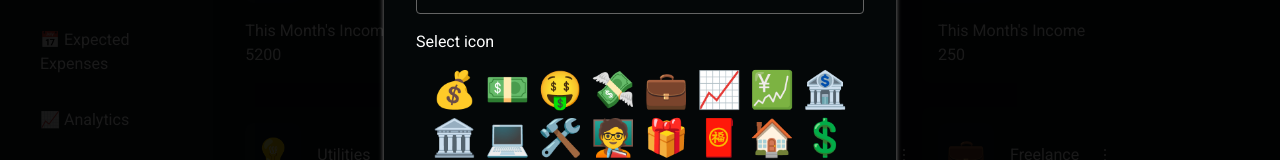
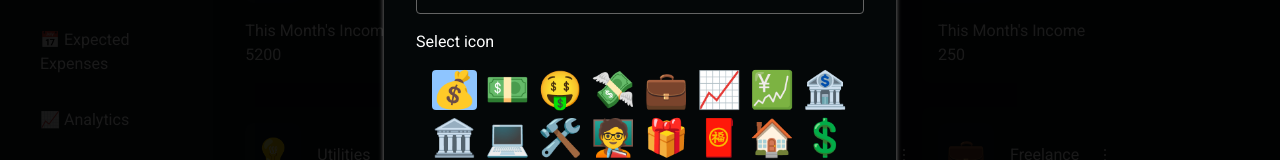
Before and after one commit to Errol-Anthony-Jano/SoftEnggProject, a React (Vite) app in the folder ExziApp/: page /income_categories in a window 1280 px wide. Both pictures are taken after a click on the button "➕ Add income category". Shown: the part 292-452 px from the top of the page. Built offline with nearby package versions, Linux system fonts and the light colour scheme.

Commit message:
Added state and behavior when button is clicked in IconSelector

```diff
--- a/ExziApp/src/components/forms_general/CategoryFormComponents.jsx
+++ b/ExziApp/src/components/forms_general/CategoryFormComponents.jsx
@@ -49,12 +49,13 @@ export const CategoryNameField = ({name_label}) => {
 }
 
 export const IconPicker = ({type, icon_pick_label}) => {
+    const [currentIcon, setCurrentIcon] = useState(emojiIcons[0])
     return (
         <Field as="div" className={`flex flex-col min-h-0`}>
             <label>{icon_pick_label}</label>
             <div className="w-full flex flex-wrap overflow-y-scroll gap-2 p-4 grow">
                 {emojiIcons.map((icon) => (
-                    <button key={icon} className="text-4xl hover:bg-[#101a1e] rounded-sm" type="button" onClick={() => {console.log(icon)}}>{icon}</button>
+                    <button onClick={() => setCurrentIcon(icon)} key={icon} className={`${icon === currentIcon ? 'bg-blue-300' : ''} text-4xl hover:bg-[#101a1e] rounded-sm`} type="button">{icon}</button>
                 ))}
             </div>
         </Field>
```
